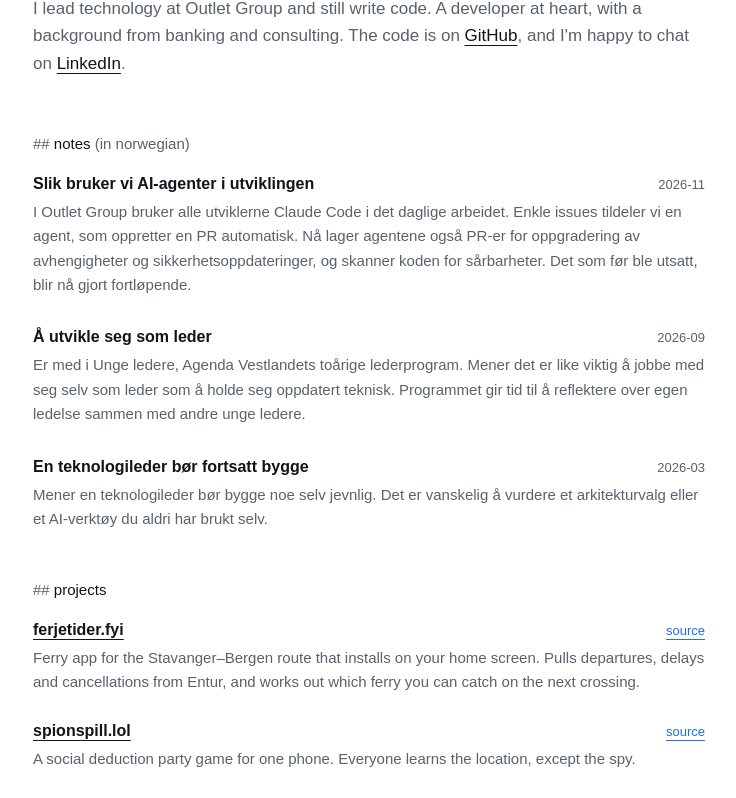
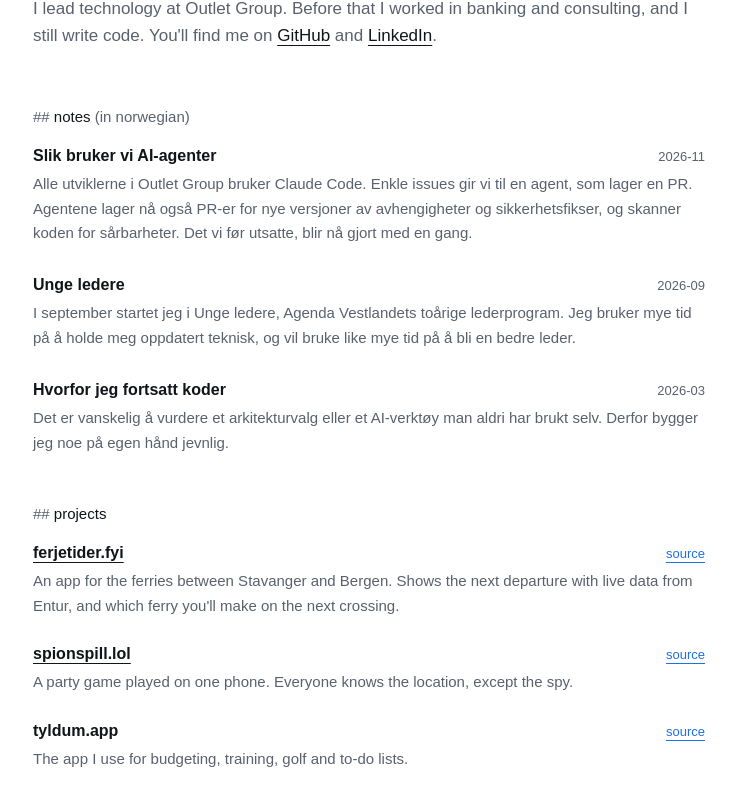
Before and after one commit to maattss/tyldum-dev, a Next.js app: page /en in a window 1280 px wide. Shown: the part 412-1210 px from the top of the page, without its empty margins (271-1007 px from the left). Built offline with nearby package versions, Linux system fonts and the light colour scheme; a web font is replaced by a local one.

Commit message:
feat(home): plainer wording for the intro, notes and projects

```diff
--- a/src/content/notes.ts
+++ b/src/content/notes.ts
@@ -12,21 +12,21 @@ export const NOTES_LANGUAGE = "no";
 
 export const notes: Note[] = [
   {
-    slug: "ai-agenter-i-utviklingen",
-    title: "Slik bruker vi AI-agenter i utviklingen",
+    slug: "ai-agenter",
+    title: "Slik bruker vi AI-agenter",
     date: "2026-11",
-    body: "I Outlet Group bruker alle utviklerne Claude Code i det daglige arbeidet. Enkle issues tildeler vi en agent, som oppretter en PR automatisk. Nå lager agentene også PR-er for oppgradering av avhengigheter og sikkerhetsoppdateringer, og skanner koden for sårbarheter. Det som før ble utsatt, blir nå gjort fortløpende.",
+    body: "Alle utviklerne i Outlet Group bruker Claude Code. Enkle issues gir vi til en agent, som lager en PR. Agentene lager nå også PR-er for nye versjoner av avhengigheter og sikkerhetsfikser, og skanner koden for sårbarheter. Det vi før utsatte, blir nå gjort med en gang.",
   },
   {
-    slug: "a-utvikle-seg-som-leder",
-    title: "Å utvikle seg som leder",
+    slug: "unge-ledere",
+    title: "Unge ledere",
     date: "2026-09",
-    body: "Er med i Unge ledere, Agenda Vestlandets toårige lederprogram. Mener det er like viktig å jobbe med seg selv som leder som å holde seg oppdatert teknisk. Programmet gir tid til å reflektere over egen ledelse sammen med andre unge ledere.",
+    body: "I september startet jeg i Unge ledere, Agenda Vestlandets toårige lederprogram. Jeg bruker mye tid på å holde meg oppdatert teknisk, og vil bruke like mye tid på å bli en bedre leder.",
   },
   {
-    slug: "en-teknologileder-bor-bygge",
-    title: "En teknologileder bør fortsatt bygge",
+    slug: "hvorfor-jeg-fortsatt-koder",
+    title: "Hvorfor jeg fortsatt koder",
     date: "2026-03",
-    body: "Mener en teknologileder bør bygge noe selv jevnlig. Det er vanskelig å vurdere et arkitekturvalg eller et AI-verktøy du aldri har brukt selv.",
+    body: "Det er vanskelig å vurdere et arkitekturvalg eller et AI-verktøy man aldri har brukt selv. Derfor bygger jeg noe på egen hånd jevnlig.",
   },
 ];
--- a/src/i18n/messages/en.json
+++ b/src/i18n/messages/en.json
@@ -7,7 +7,7 @@
   "hero": {
     "name": "Mats Tyldum",
     "tagline": "CTO at Outlet Group",
-    "description": "I lead technology at Outlet Group and still write code. A developer at heart, with a background from banking and consulting. The code is on <github>GitHub</github>, and I'm happy to chat on <linkedin>LinkedIn</linkedin>."
+    "description": "I lead technology at Outlet Group. Before that I worked in banking and consulting, and I still write code. You'll find me on <github>GitHub</github> and <linkedin>LinkedIn</linkedin>."
   },
   "home": {
     "fullCv": "Read the full CV",
@@ -21,19 +21,19 @@
       "items": [
         {
           "name": "ferjetider.fyi",
-          "description": "Ferry app for the Stavanger–Bergen route that installs on your home screen. Pulls departures, delays and cancellations from Entur, and works out which ferry you can catch on the next crossing.",
+          "description": "An app for the ferries between Stavanger and Bergen. Shows the next departure with live data from Entur, and which ferry you'll make on the next crossing.",
           "url": "https://ferjetider.fyi",
           "source": "https://github.com/maattss/ferjetider"
         },
         {
           "name": "spionspill.lol",
-          "description": "A social deduction party game for one phone. Everyone learns the location, except the spy.",
+          "description": "A party game played on one phone. Everyone knows the location, except the spy.",
           "url": "https://spionspill.lol",
           "source": "https://github.com/maattss/spy-game"
         },
         {
           "name": "tyldum.app",
-          "description": "My personal all-in-one app: budget, training with an AI coach, golf and a to-do list.",
+          "description": "The app I use for budgeting, training, golf and to-do lists.",
           "url": "",
           "source": "https://github.com/maattss/tyldum-app"
         }
--- a/src/i18n/messages/no.json
+++ b/src/i18n/messages/no.json
@@ -7,7 +7,7 @@
   "hero": {
     "name": "Mats Tyldum",
     "tagline": "CTO, Outlet Group",
-    "description": "Leder teknologi i Outlet Group og skriver fortsatt kode. Utvikler i bunn, med bakgrunn fra bank og konsulent. Koden ligger på <github>GitHub</github>, og jeg tar gjerne en prat på <linkedin>LinkedIn</linkedin>."
+    "description": "Jeg leder teknologi i Outlet Group. Før det jobbet jeg i bank og som konsulent, og jeg skriver fortsatt kode. Du finner meg på <github>GitHub</github> og <linkedin>LinkedIn</linkedin>."
   },
   "home": {
     "fullCv": "Les hele CV-en",
@@ -21,19 +21,19 @@
       "items": [
         {
           "name": "ferjetider.fyi",
-          "description": "Ferjeapp for strekningen Stavanger–Bergen som kan installeres på hjemskjermen. Henter avganger, forsinkelser og innstillinger fra Entur, og regner ut hvilken ferje du rekker på neste samband.",
+          "description": "En app for ferjene mellom Stavanger og Bergen. Viser neste avgang med sanntid fra Entur, og hvilken ferje du rekker på neste samband.",
           "url": "https://ferjetider.fyi",
           "source": "https://github.com/maattss/ferjetider"
         },
         {
           "name": "spionspill.lol",
-          "description": "Et sosialt deduksjonsspill for én telefon. Alle får vite lokasjonen, bortsett fra spionen.",
+          "description": "Et festspill på én telefon. Alle vet hvor dere er, bortsett fra spionen.",
           "url": "https://spionspill.lol",
           "source": "https://github.com/maattss/spy-game"
         },
         {
           "name": "tyldum.app",
-          "description": "Min personlige alt-i-ett-app: budsjett, trening med AI-coach, golf og huskeliste.",
+          "description": "Appen jeg bruker til budsjett, trening, golf og huskelister.",
           "url": "",
           "source": "https://github.com/maattss/tyldum-app"
         }
```
